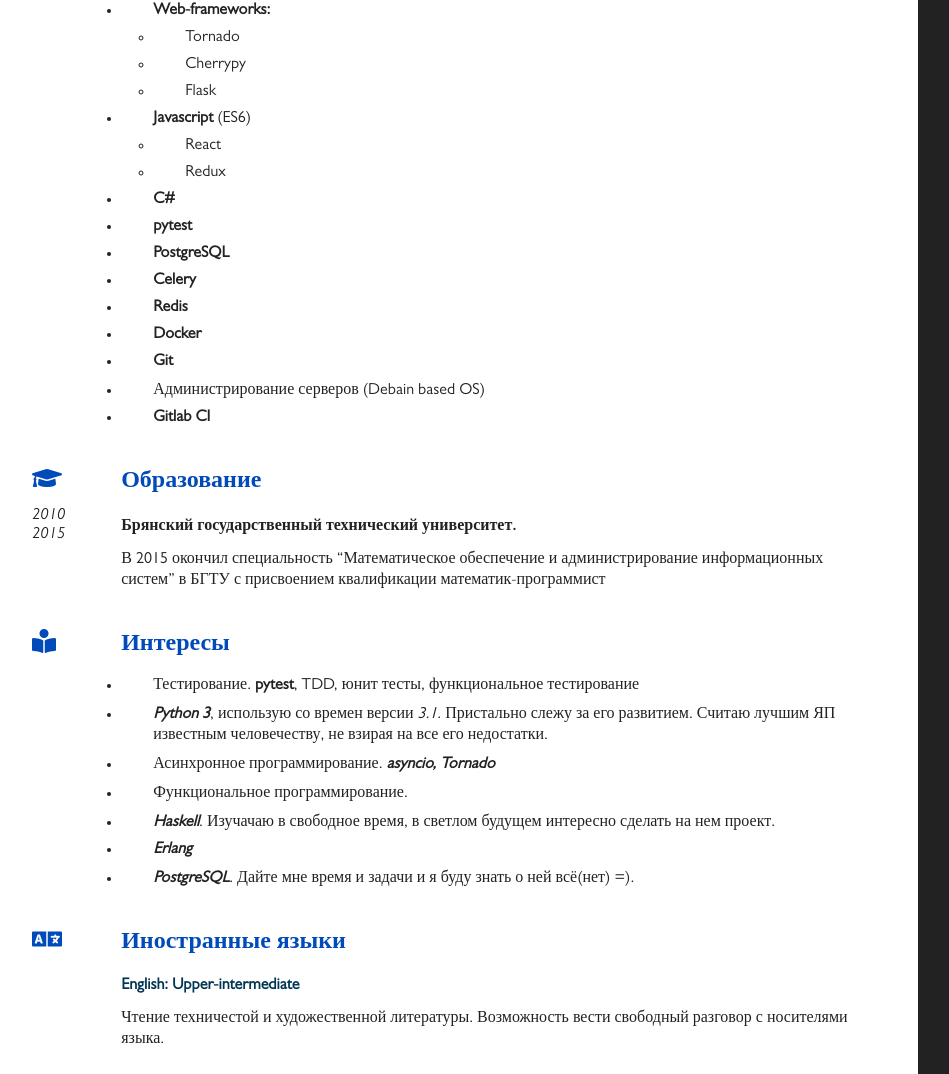
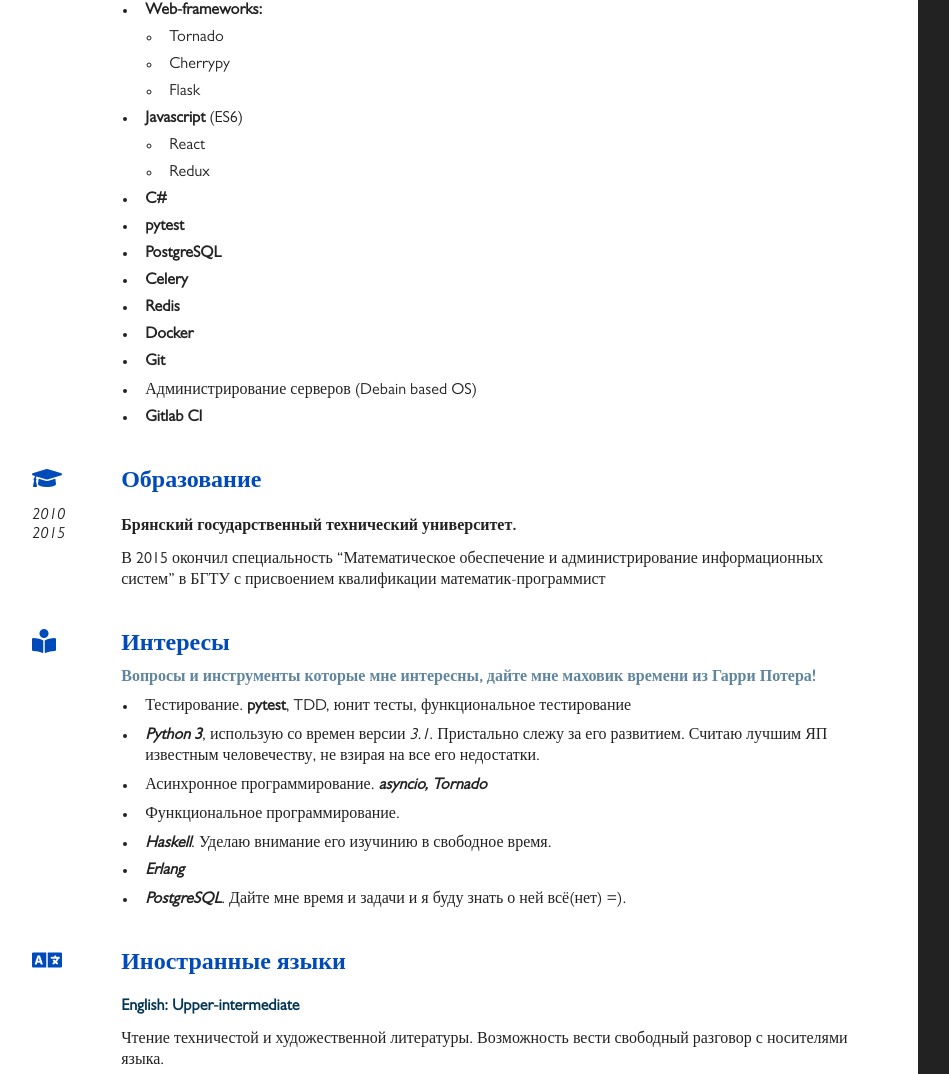
Before and after one commit to geloxiii/geloxiii.github.io, a plain HTML site: page about.html in a window 1280 px wide. Shown: the part 1396-2470 px from the top of the page, without its empty margins (40-989 px from the left). Drawn offline with Linux system fonts and the light colour scheme.

Commit message:
Fix style

```diff
--- a/about.html
+++ b/about.html
@@ -185,15 +185,15 @@
                 </div>
                 <div class="right">
                     <h2 class="title">Интересы</h2>
+                    <h4 class="haha">Вопросы и инструменты которые мне интересны, дайте мне маховик времени из Гарри Потера!</h4>
                     <ul>
                         <li>Тестирование. <strong>pytest</strong>, TDD, юнит тесты, функциональное тестирование</li>
                         <li><i><strong>Python 3</strong></i>, использую со времен версии <i>3.1</i>. Пристально слежу за его развитием. Считаю лучшим ЯП известным человечеству, не взирая на все его недостатки.</li>
                         <li>Асинхронное программирование. <i><strong>asyncio, Tornado</strong></i></li>
                         <li>Функциональное программирование.</li>
-                        <li><i><strong>Haskell</strong></i>. Изучачаю в свободное время, в светлом будущем интересно сделать на нем проект.</li>
+                        <li><i><strong>Haskell</strong></i>. Уделаю внимание его изучинию в свободное время.</li>
                         <li><i><strong>Erlang</strong></i></li>
                         <li><i><strong>PostgreSQL</strong></i>. Дайте мне время и задачи и я буду знать о ней всё(нет) =).</li>
-
                     </ul>
                 </div>
             </div>
--- a/style.css
+++ b/style.css
@@ -153,8 +153,16 @@ i.icon {
     padding: .75em 0;
 }
 
+ul {
+    margin-left: 1em;
+}
+
 li {
-    padding-left: 2em;
+    padding-left: 0.5em;
     padding-top: 0.5em
 
 }
+
+.haha {
+    color: #60869f
+}
```
